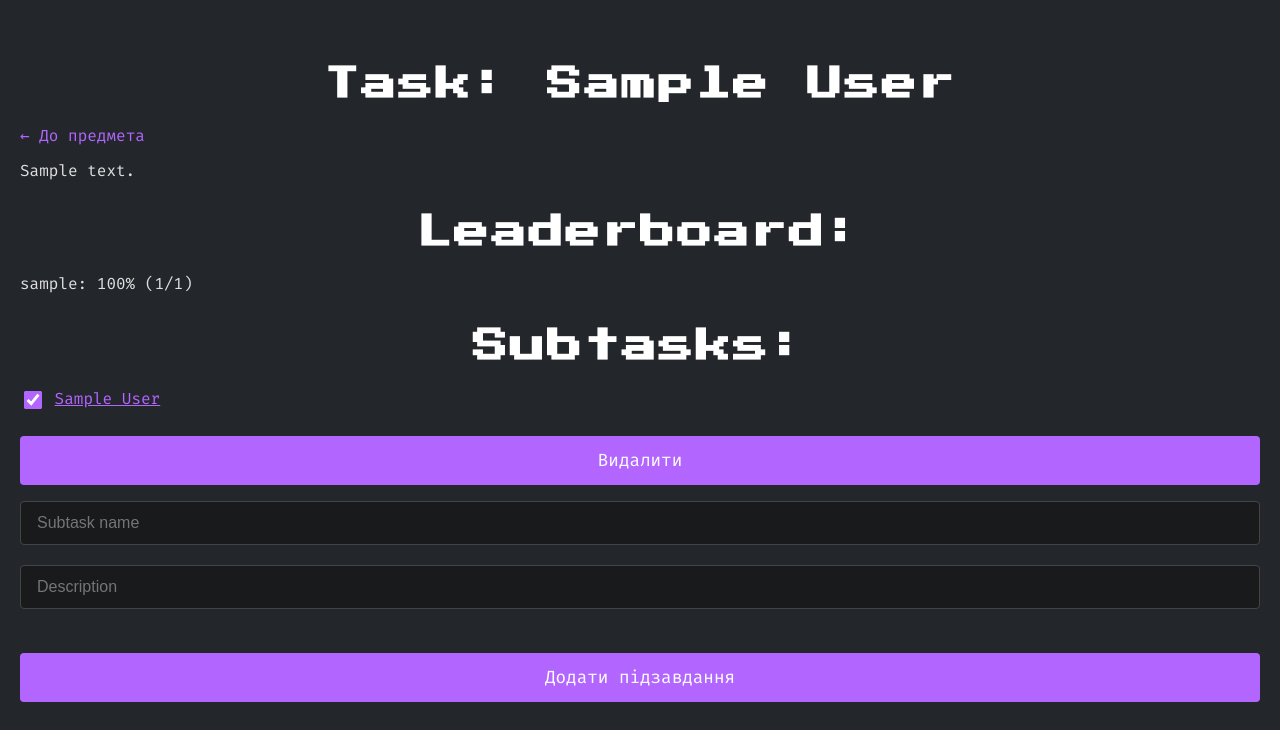
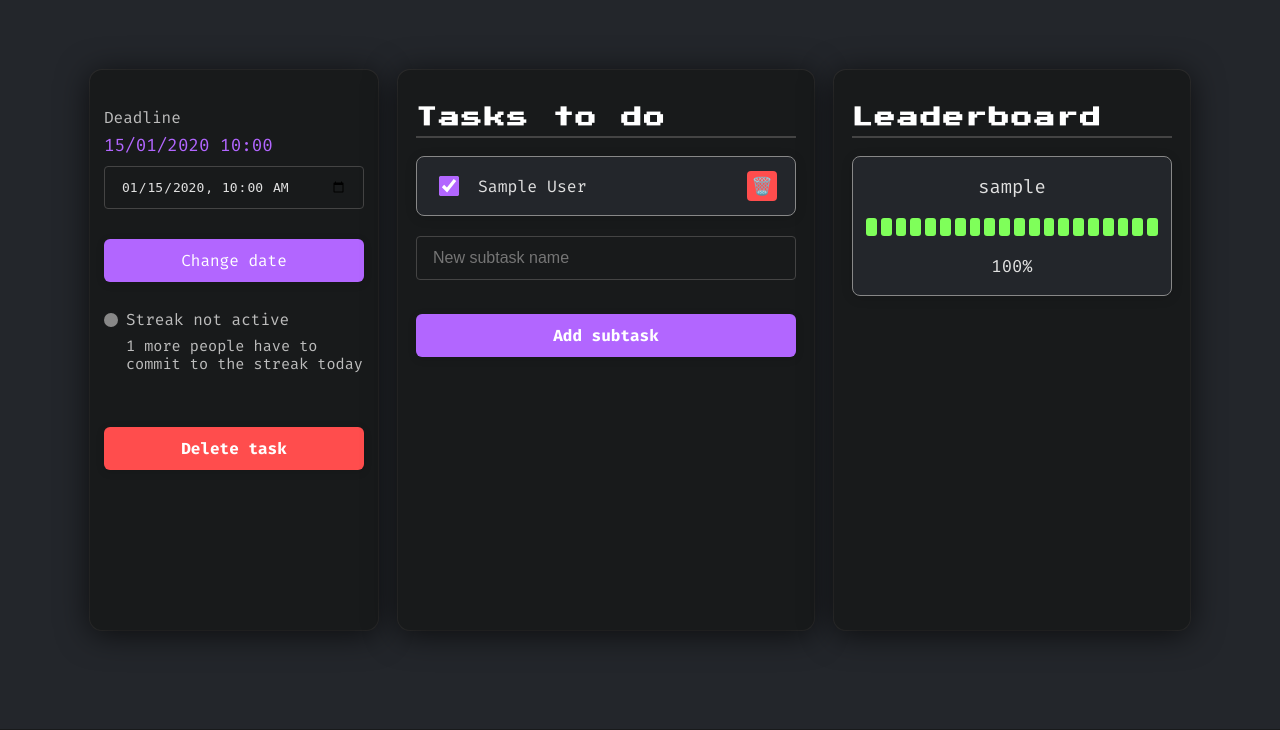
Before and after one commit to freger-ucu/edtech_hackathon, a Django app: page /task/1/ in a window 1280 px wide. Shown: the part 71-801 px from the top of the page. Run offline with Django 5.2, Linux system fonts and the light colour scheme; a user stored in the database is signed in; tables that the repository leaves empty hold one stand-in row (values such as "Sample post").

Commit message:
front mykhailo

```diff
--- a/accounts/views.py
+++ b/accounts/views.py
@@ -242,22 +242,36 @@ def subject_detail(request, subject_id):
         if name:
             Task.objects.create(name=name, description=description, deadline=deadline, subject=subject)
     tasks = subject.tasks.all()
-    subject_deadlines = tasks.order_by('deadline')
+    tasks_with_deadlines = Task.objects.filter(subject=subject, deadline__isnull=False).order_by('deadline')
     # Subject leaderboard: % of completed subtasks for all users in the group for this subject
     all_subtasks = Subtask.objects.filter(task__subject=subject)
     subject_leaderboard = []
-    total = all_subtasks.count()
-    for user in group.users.all():
-        completed = SubtaskCompletion.objects.filter(user=user, subtask__in=all_subtasks).count()
-        percent = int((completed / total) * 100) if total > 0 else 0
-        subject_leaderboard.append({'user': user, 'percent': percent, 'completed': completed, 'total': total})
+    total_subject_subtasks = all_subtasks.count()
+
+    group_users = subject.group.users.all()
+    for user in group_users:
+        # Calculate user's completed subtasks within this subject's tasks
+        user_completed_subtasks = SubtaskCompletion.objects.filter(user=user, subtask__in=all_subtasks).count()
+
+        percent = int((user_completed_subtasks / total_subject_subtasks) * 100) if total_subject_subtasks > 0 else 0
+        green_bars = math.ceil(percent / 5)
+        subject_leaderboard.append({'user': user, 'percent': percent, 'completed': user_completed_subtasks, 'total': total_subject_subtasks, 'green_bars': green_bars})
     subject_leaderboard.sort(key=lambda x: x['percent'], reverse=True)
+
     breadcrumbs = [
         {'label': 'Home', 'url': '/'},
-        {'label': group.name, 'url': reverse('group_detail', args=[group.id])},
+        {'label': subject.group.name, 'url': reverse('group_detail', args=[subject.group.id])},
         {'label': subject.name, 'url': reverse('subject_detail', args=[subject.id])},
     ]
-    return render(request, 'subject_detail.html', {'subject': subject, 'tasks': tasks, 'subject_leaderboard': subject_leaderboard, 'subject_deadlines': subject_deadlines, 'breadcrumbs': breadcrumbs})
+    context = {
+        'subject': subject,
+        'tasks': tasks, # All tasks for the sidebar
+        'tasks_with_deadlines': tasks_with_deadlines, # Tasks with deadlines for the deadlines section
+        'subject_leaderboard': subject_leaderboard,
+        'breadcrumbs': breadcrumbs,
+        'range_20': range(1, 21),
+    }
+    return render(request, 'subject_detail.html', context)
 
 @login_required
 def delete_task(request, task_id):
@@ -274,37 +288,108 @@ def task_detail(request, task_id):
     group = subject.group
     if request.user not in group.users.all():
         return redirect('home')
-    # Toggle subtask completion
-    if request.method == 'POST' and 'toggle_subtask' in request.POST:
-        subtask_id = request.POST.get('toggle_subtask')
-        subtask = Subtask.objects.get(id=subtask_id)
-        completion, created = SubtaskCompletion.objects.get_or_create(user=request.user, subtask=subtask)
-        if not created:
-            completion.delete()
-    if request.method == 'POST' and 'create_subtask' in request.POST:
-        name = request.POST.get('name')
-        description = request.POST.get('description')
-        if name:
-            Subtask.objects.create(name=name, description=description, task=task)
+
+    # Handle POST requests for toggling subtask completion, creating subtasks, changing/setting deadline, and deleting task
+    if request.method == 'POST':
+        if 'toggle_subtask' in request.POST:
+            subtask_id = request.POST.get('toggle_subtask')
+            subtask = Subtask.objects.get(id=subtask_id)
+            completion, created = SubtaskCompletion.objects.get_or_create(user=request.user, subtask=subtask)
+            if not created:
+                completion.delete()
+            return redirect('task_detail', task_id=task.id) # Redirect to refresh the page after action
+
+        elif 'create_subtask' in request.POST:
+            name = request.POST.get('name')
+            description = request.POST.get('description') # Added description field
+            if name:
+                Subtask.objects.create(name=name, description=description, task=task)
+            return redirect('task_detail', task_id=task.id) # Redirect to refresh the page after action
+
+        elif 'change_deadline' in request.POST or 'set_deadline' in request.POST:
+            deadline_str = request.POST.get('deadline')
+            if deadline_str:
+                 # Assuming deadline_str is in a format that datetime-local provides (YYYY-MM-DDTHH:MM)
+                 from datetime import datetime
+                 task.deadline = datetime.fromisoformat(deadline_str)
+            else:
+                 task.deadline = None
+            task.save()
+            return redirect('task_detail', task_id=task.id)
+
+        elif 'delete_task' in request.POST:
+            task.delete()
+            return redirect('subject_detail', subject_id=subject.id)
+
     subtasks = task.subtasks.all()
+
     # Leaderboard: user -> % of completed subtasks for this task
     leaderboard = []
     users = group.users.all()
-    total = subtasks.count()
+    total_task_subtasks = subtasks.count()
     for user in users:
         completed = SubtaskCompletion.objects.filter(user=user, subtask__in=subtasks).count()
-        percent = int((completed / total) * 100) if total > 0 else 0
-        leaderboard.append({'user': user, 'percent': percent, 'completed': completed, 'total': total})
+        percent = int((completed / total_task_subtasks) * 100) if total_task_subtasks > 0 else 0
+        green_bars = math.ceil(percent / 5)
+        leaderboard.append({'user': user, 'percent': percent, 'completed': completed, 'total': total_task_subtasks, 'green_bars': green_bars})
     leaderboard.sort(key=lambda x: x['percent'], reverse=True)
-    # For current user: set of completed subtask ids
+
+    # For current user: set of completed subtask ids for this task
     completed_subtasks = set(SubtaskCompletion.objects.filter(user=request.user, subtask__in=subtasks).values_list('subtask_id', flat=True))
+
+    # --- Streak calculation (for the group this task belongs to) ---
+    streak = 0
+    today = date.today()
+    group_users = list(group.users.all())
+    half_or_more = (len(group_users) + 1) // 2
+    streak_done_today = False
+    day = today
+    streak_completed_users = []
+    streak_not_completed_users = []
+    # Need all subtasks in the group to calculate group streak
+    all_group_subtasks = Subtask.objects.filter(task__subject__group=group)
+    while True:
+        completions = SubtaskCompletion.objects.filter(
+            user__in=group_users,
+            subtask__in=all_group_subtasks,
+            completed=True,
+            created_at__date=day
+        )
+        users_done = set(completions.values_list('user_id', flat=True))
+        if day == today:
+            streak_completed_users = [user for user in group_users if user.id in users_done]
+            streak_not_completed_users = [user for user in group_users if user.id not in users_done]
+        if len(users_done) >= half_or_more:
+            if day == today:
+                streak_done_today = True
+            streak += 1
+            day = day - timedelta(days=1)
+        else:
+            if day == today:
+                streak_done_today = False
+            break
+    # --- End Streak calculation ---
+
     breadcrumbs = [
         {'label': 'Home', 'url': '/'},
         {'label': group.name, 'url': reverse('group_detail', args=[group.id])},
         {'label': subject.name, 'url': reverse('subject_detail', args=[subject.id])},
         {'label': task.name, 'url': reverse('task_detail', args=[task.id])},
     ]
-    return render(request, 'task_detail.html', {'task': task, 'subtasks': subtasks, 'leaderboard': leaderboard, 'completed_subtasks': completed_subtasks, 'breadcrumbs': breadcrumbs})
+
+    context = {
+        'task': task,
+        'subtasks': subtasks,
+        'leaderboard': leaderboard,
+        'completed_subtasks': completed_subtasks,
+        'breadcrumbs': breadcrumbs,
+        'range_20': range(1, 21), # For leaderboard bars
+        'streak': streak, # Pass streak info to template
+        'streak_done_today': streak_done_today,
+        'streak_not_completed_users': streak_not_completed_users,
+    }
+
+    return render(request, 'task_detail.html', context)
 
 @login_required
 def delete_subtask(request, subtask_id):
--- a/templates/task_detail.html
+++ b/templates/task_detail.html
@@ -1,61 +1,108 @@
 {% extends 'base.html' %}
-{% block title %}Task: {{ task.name }}{% endblock %}
+{% block title %}{{ task.name }}{% endblock %}
 {% block content %}
-<h2>Task: {{ task.name }}</h2>
-<a href="/subject/{{ task.subject.id }}/">← До предмета</a>
-<p>{{ task.description }}</p>
-<h3>Leaderboard:</h3>
-<ul>
-    {% for entry in leaderboard %}
-        <li>{{ entry.user.username }}: {{ entry.percent }}% ({{ entry.completed }}/{{ entry.total }})</li>
-    {% endfor %}
-</ul>
-<h3>Subtasks:</h3>
-<ul>
+<div class="main-layout">
+    <!-- Sidebar -->
+    <aside class="sidebar">
+        {% comment %} Task name is in breadcrumbs {% endcomment %}
+        <div class="sidebar-section">
+            <div class="sidebar-title">Deadline</div>
+            {% if task.deadline %}
+                <div style="color:#b266ff;font-size:1.1em;margin-bottom:10px;font-family:'Fira Mono', monospace;">{{ task.deadline|date:'d/m/Y H:i' }}</div>
+                 <form method="post" style="margin-bottom:10px;">
+                    {% csrf_token %}
+                    <input type="datetime-local" name="deadline" value="{{ task.deadline|date:"Y-m-d\\TH:i" }}">
+                    <button type="submit" name="change_deadline" style="margin-top:10px;" class="sidebar-btn">Change date</button>
+                </form>
+            {% else %}
+                 <div style="color:#bdbdbd;font-size:1.1em;margin-bottom:10px;font-family:'Fira Mono', monospace;">No deadline set.</div>
+                  <form method="post" style="margin-bottom:10px;">
+                    {% csrf_token %}
+                    <input type="datetime-local" name="deadline">
+                    <button type="submit" name="set_deadline" style="margin-top:10px;" class="sidebar-btn">Set deadline</button>
+                </form>
+            {% endif %}
+        </div>
+        {% if streak is not None %}
+        <div class="sidebar-section">
+             {% if streak_done_today %}
+                <div style="display:flex;align-items:center;gap:8px;margin-bottom:8px;">
+                    <span style="display:inline-block;width:14px;height:14px;border-radius:50%;background:#7fff5a;"></span>
+                    <span style="color:#7fff5a;font-weight:bold;">Streak active today</span>
+                </div>
+            {% else %}
+                <div style="display:flex;align-items:center;gap:8px;margin-bottom:8px;">
+                    <span style="display:inline-block;width:14px;height:14px;border-radius:50%;background:#888;"></span>
+                    <span style="color:#bdbdbd;">Streak not active</span>
+                </div>
+                <div style="color:#bdbdbd;font-size:0.95em;margin:0 0 12px 22px;">
+                    {{ streak_not_completed_users|length }} more people have to commit to the streak today
+                </div>
+            {% endif %}
+        </div>
+         {% endif %}
+         <div class="sidebar-section">
+             <form method="post">
+                 {% csrf_token %}
+                 <button class="sidebar-btn" type="submit" name="delete_task" style="background:#ff4d4d;color:#fff;font-weight:bold;">Delete task</button>
+             </form>
+         </div>
+    </aside>
+    <!-- Subtasks -->
+    <section class="deadlines-section">
+        <h2 class="deadlines-title">Tasks to do</h2>
+        <div class="deadlines-list">
             {% for subtask in subtasks %}
-        <li>
-            <form method="post" style="display:inline;">
+                 <div class="deadline-card" style="display:flex; flex-direction: row; align-items:center; gap:16px; padding:14px 18px;">
+                    <input type="checkbox" onclick="event.preventDefault(); document.getElementById('toggle-{{ subtask.id }}').submit();" {% if subtask.id in completed_subtasks %}checked{% endif %} style="flex-shrink: 0; width: 20px; height: 20px;">
+                     <form method="post" id="toggle-{{ subtask.id }}" style="display:none;">
                          {% csrf_token %}
                          <input type="hidden" name="toggle_subtask" value="{{ subtask.id }}">
-                <input type="checkbox" onchange="this.form.submit()" {% if subtask.id in completed_subtasks %}checked{% endif %}>
-                <span onclick="showModal('{{ subtask.name|escapejs }}', '{{ subtask.description|escapejs }}')">{{ subtask.name }}</span>
                      </form>
-            <form method="post" action="/subtask/{{ subtask.id }}/delete/" style="display:inline;">
+                    <span style="flex:1; font-size: 1.05em;">{{ subtask.name }}</span>
+                    <form method="post" style="flex-shrink: 0;">
                         {% csrf_token %}
-                <button type="submit">Видалити</button>
+                        <button type="submit" name="delete_subtask" value="{{ subtask.id }}" style="width: 30px; height: 30px; padding: 0; margin: 0; background:#ff4d4d; color:#fff; border: none; border-radius: 4px; font-size: 1.1em; display: flex; align-items: center; justify-content: center; cursor: pointer;">🗑️</button>
                     </form>
-        </li>
+                 </div>
             {% empty %}
-        <li>No subtasks yet.</li>
+                <div class="deadline-card empty">No subtasks yet.</div>
             {% endfor %}
-</ul>
+        </div>
+        <div class="sidebar-section" style="margin-top:20px;">
              <form method="post">
                  {% csrf_token %}
                  <input type="hidden" name="create_subtask" value="1">
-    <input type="text" name="name" placeholder="Subtask name">
-    <input type="text" name="description" placeholder="Description">
-    <button type="submit">Додати підзавдання</button>
+                 <input type="text" name="name" placeholder="New subtask name" style="margin-bottom:10px;">
+                 <button class="sidebar-btn" type="submit" style="background:#b266ff;color:#fff;font-weight:bold;">Add subtask</button>
              </form>
-<!-- Modal for subtask description -->
-<div id="subtaskModal">
-  <div class="modal-content">
-    <span id="closeModalBtn">&times;</span>
-    <h4 id="modalTitle"></h4>
-    <p id="modalDesc"></p>
          </div>
+    </section>
+    <!-- Leaderboard -->
+     <section class="deadlines-section" style="max-width:320px;">
+        <h2 class="deadlines-title">Leaderboard</h2>
+         <div class="deadlines-list">
+            {% for entry in leaderboard %}
+                <div class="deadline-card" style="display:flex;flex-direction:column;align-items:center;gap:12px;padding:18px 12px 18px 12px;">
+                    <span style="font-size:1.2em;margin-bottom:8px;">{{ entry.user.username }}</span>
+                    <div style="width:100%;display:flex;align-items:center;justify-content:center;gap:2px;margin-bottom:8px;">
+                        {% for i in range_20 %}
+                            {% if forloop.counter <= entry.green_bars %}
+                                <span style="display:inline-block;width:14px;height:18px;border-radius:3px;background:#7fff5a;margin:0 1px;"></span>
+                            {% else %}
+                                <span style="display:inline-block;width:14px;height:18px;border-radius:3px;background:#444;margin:0 1px;"></span>
+                            {% endif %}
+                        {% endfor %}
                     </div>
+                    <span style="font-size:1.1em;">{{ entry.percent }}%</span>
+                </div>
+            {% endfor %}
+        </div>
+    </section>
+</div>
+{% comment %}
 <script>
-function showModal(title, desc) {
-    document.getElementById('modalTitle').innerText = title;
-    document.getElementById('modalDesc').innerText = desc;
-    document.getElementById('subtaskModal').style.display = 'block';
-}
-document.getElementById('closeModalBtn').onclick = function() {
-    document.getElementById('subtaskModal').style.display = 'none';
-};
-window.onclick = function(event) {
-    var modal = document.getElementById('subtaskModal');
-    if (event.target == modal) { modal.style.display = 'none'; }
-}
+    // Timer script is in base.html now
 </script>
+{% endcomment %}
 {% endblock %}
```
Also changed, not shown: templates/subject_detail.html (+57 -41 lines). Lines whose indentation alone changed are shown as unchanged.
